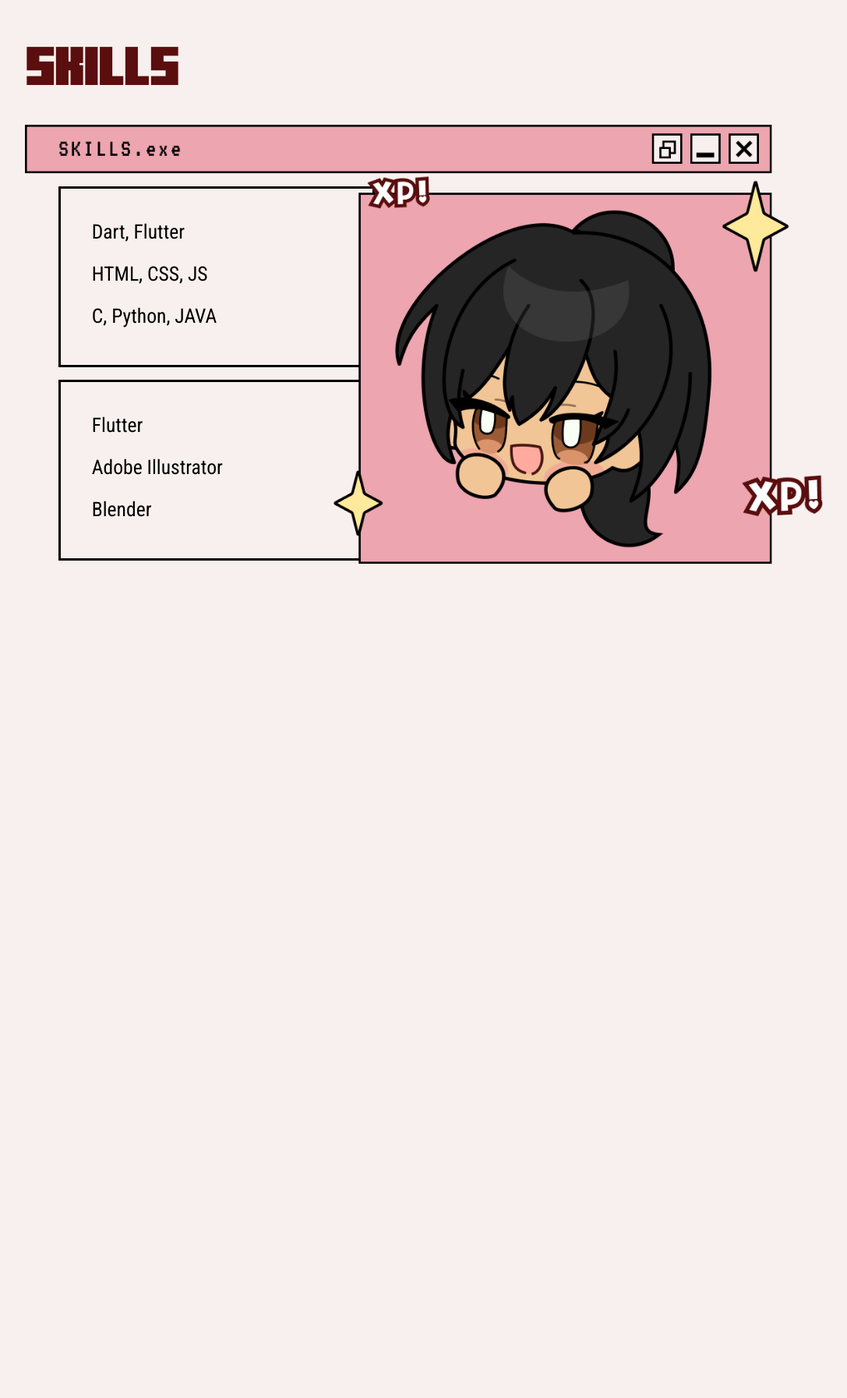
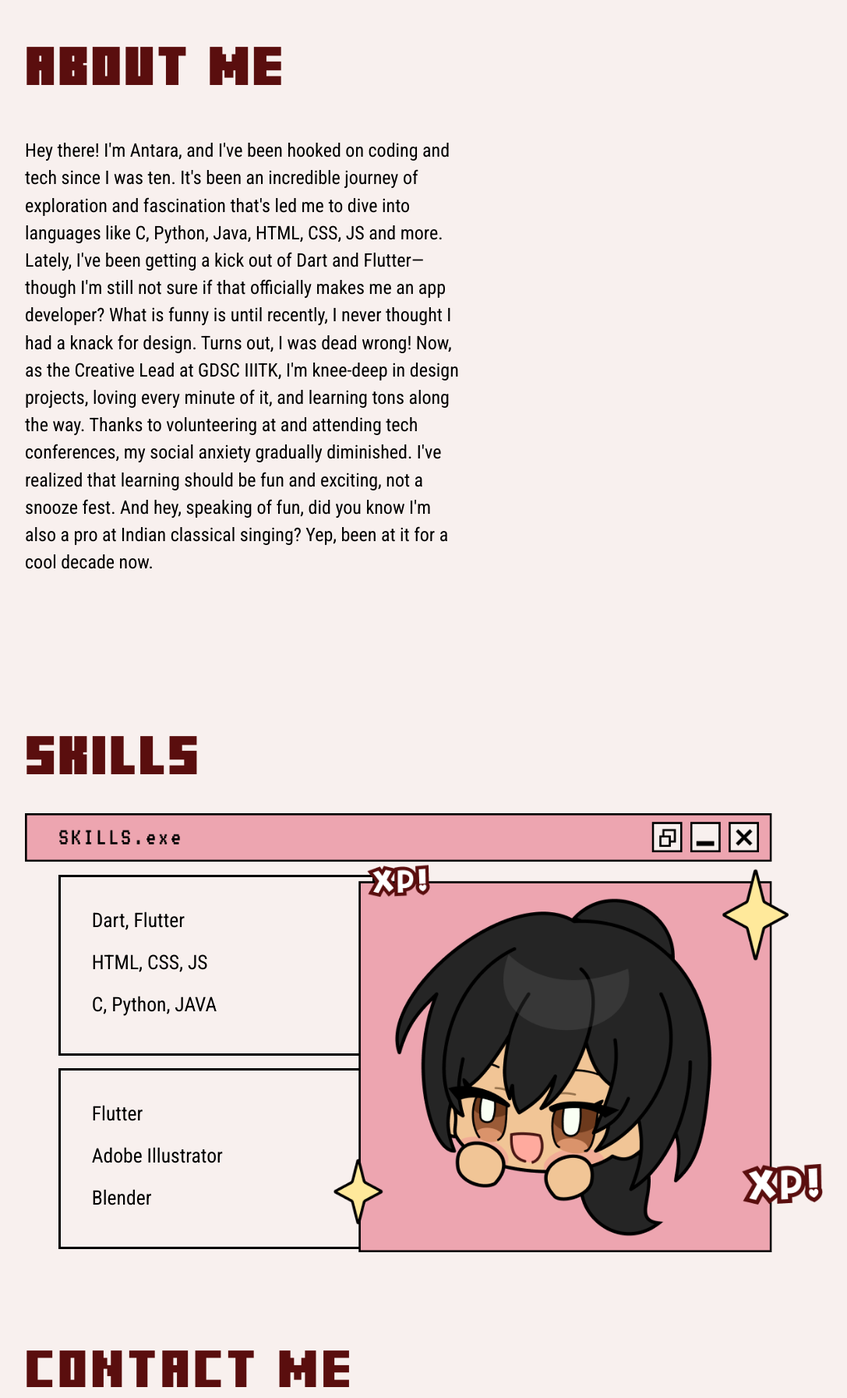
Before and after one commit to Antara-Paul04/antara-paul04.github.io, a plain HTML site: page index.html in a window 1280 px wide. Shown: the part 723-2516 px from the top of the page at 78% size, without its empty margins (96-1183 px from the left). Before the commit the page ends 1578 px from the top, so only its background shows below. Drawn offline with Linux system fonts and the light colour scheme.

Commit message:
About page + scroll effect

```diff
--- a/index.html
+++ b/index.html
@@ -8,13 +8,13 @@
 </head>
 <body>
     <div class="container">
-        <div class="hero-page">
+        <div class="hero-page" id="home">
             <div class="navbar">
                 <ul>
-                <li><a href="#home">home</a></li>
-                <li><a href="#about">about</a></li>
-                <li><a href="#skills">skills</a></li>
-                <li><a href="#contact">contact me</a></li>
+                    <li><a href="#home" class="nav-link">home</a></li>
+                    <li><a href="#about" class="nav-link">about</a></li>
+                    <li><a href="#skills" class="nav-link">skills</a></li>
+                    <li><a href="#contact" class="nav-link">contact me</a></li>
                 </ul>
             </div>
             <div class="content">
@@ -30,8 +30,14 @@
                 <img src="assets/images/Group 424.png" alt="hearts">
             </div>
         </div>
-        <div class="skills-page">
-            <h1 CLASS="skills-head">SKILLS</h1>
+        <div class="about-page" id="about">
+            <h1 CLASS="head">ABOUT ME</h1>
+            <div class="about-text">Hey there! I'm Antara, and I've been hooked on coding and tech since I was ten. It's been an incredible journey of exploration and fascination that's led me to dive into languages like C, Python, Java, HTML, CSS, JS and more. Lately, I've been getting a kick out of Dart and Flutter—though I'm still not sure if that officially makes me an app developer?
+                What is funny is until recently, I never thought I had a knack for design. Turns out, I was dead wrong! Now, as the Creative Lead at GDSC IIITK, I'm knee-deep in design projects, loving every minute of it, and learning tons along the way.
+                Thanks to volunteering at and attending tech conferences, my social anxiety gradually diminished. I've realized that learning should be fun and exciting, not a snooze fest. And hey, speaking of fun, did you know I'm also a pro at Indian classical singing? Yep, been at it for a cool decade now.</div>
+        </div>
+        <div class="skills-page" id="skills">
+            <h1 CLASS="head">SKILLS</h1>
             <div class="skills-img">
                 <img src="assets/images/Group 431.png" alt="skills">
             </div>
@@ -50,6 +56,11 @@
                 </ul>
             </div>
         </div>
+        <div class="Contact">
+            <div class="head" id="contact">CONTACT ME</div>
         </div>
+    </div>
+
+    <script src="script.js"></script>
 </body>
 </html>
--- /dev/null
+++ b/script.js
@@ -0,0 +1,13 @@
+document.querySelectorAll('.nav-link').forEach(anchor => {
+    anchor.addEventListener('click', function(e) {
+        e.preventDefault();
+
+        const targetId = this.getAttribute('href').substring(1);
+        const targetElement = document.getElementById(targetId);
+
+        window.scrollTo({
+            top: targetElement.offsetTop,
+            behavior: 'smooth'
+        });
+    });
+});
--- a/style.css
+++ b/style.css
@@ -77,11 +77,21 @@ body {
     transform: translate(-50%, -50%);
 }
 
-.skills-head{
+.head{
     font-family: 'primary-font';
     color: #5A0E0E;
     font-size: 3rem;
     position: absolute;
+    letter-spacing: 0.3rem;
+}
+.about-text{
+    padding-top: 10rem;
+    padding-bottom: 10rem;
+    font-family: 'secondary-font';
+    font-size: 1.5rem;
+    position: relative;
+    width: 35rem;
+    line-height: 2.2rem;
 }
 .skills-img {
     display: flex;
```
Lines whose indentation alone changed are shown as unchanged.
